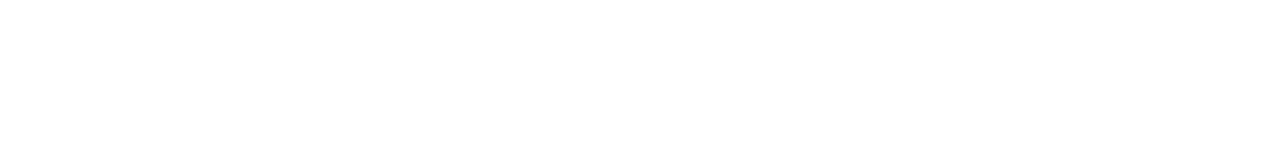
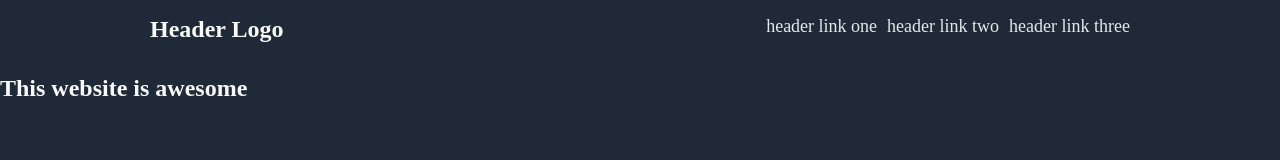
Before and after one commit to PocketTurtle/landing-page, a plain HTML site: page index.html in a window 1280 px wide. Drawn offline with Linux system fonts and the light colour scheme.

Commit message:
progress day 1

```diff
--- a/index.html
+++ b/index.html
@@ -5,8 +5,19 @@
     <meta http-equiv="X-UA-Compatible" content="IE=edge">
     <meta name="viewport" content="width=device-width, initial-scale=1.0">
     <title>Landing Page</title>
+    <link rel="stylesheet" href="style.css">
 </head>
 <body>
-
+    <div class="header">
+        <h1 class="logo">Header Logo</h1>
+        <ul>
+            <li><a href="#">header link one</a></li>
+            <li><a href="#">header link two</a></li>
+            <li><a href="#">header link three</a></li>
+        </ul>
+    </div>
+    <div class="title">
+        <h1> This website is awesome </h1>
+    </div>
 </body>
 </html>
--- a/style.css
+++ b/style.css
@@ -0,0 +1,38 @@
+body {
+    height: 100%;
+    width: 100%;
+    margin: 0;
+    padding: 0;
+    display: flex;
+    flex-direction: column;
+    background-color: #1f2937;
+}
+
+    .header {
+        display: flex;
+        justify-content: space-between;
+        margin: 0;
+        padding: 0 150px;
+    }
+
+    h1{
+        font-size: 24px;
+        font-weight: bolder;
+        color: #f9faf8;
+    }
+
+    .title {
+        font-size: 48px;
+    }
+
+    ul{
+        display: flex;
+        list-style-type: none;
+        gap: 10px;
+    }
+
+    a {
+        text-decoration: none;
+        font-size: 18px;
+        color: #e5e7eb
+    }
```
